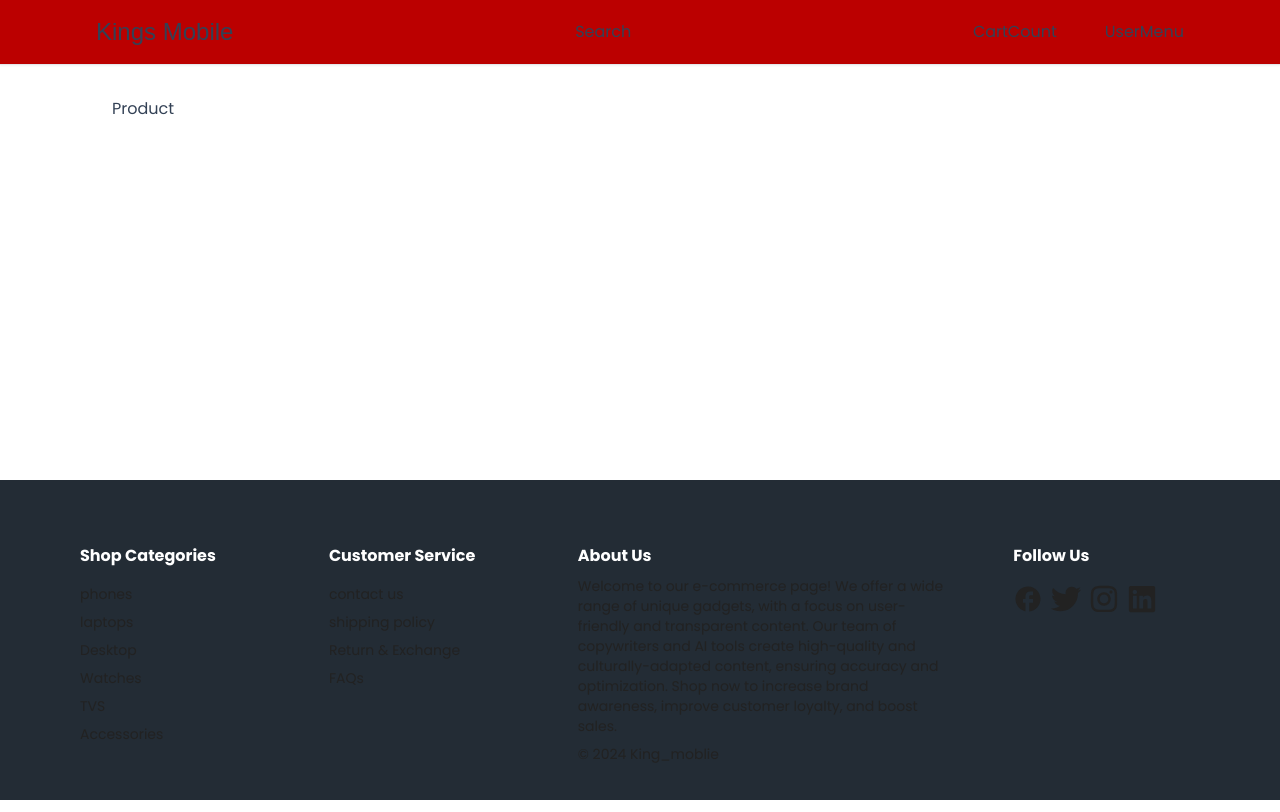
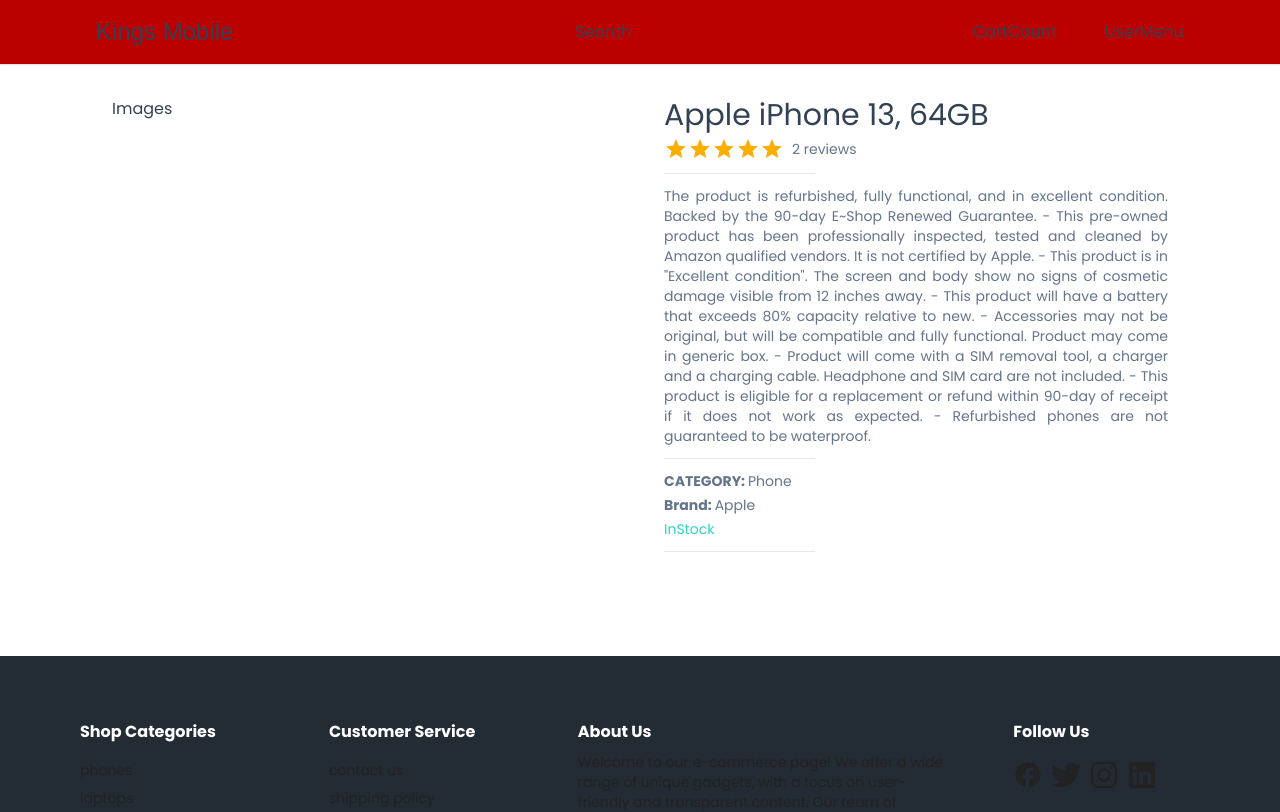
Before and after one commit to okoid721/Phone_Eccomerce, a Next.js app in the folder phone-eccomerce/: page /product/1 in a window 1280 px wide. Shown: the top 812 px of the page. Built offline with nearby package versions, Linux system fonts and the light colour scheme; a web font is replaced by a local one.

Commit message:
eccomerce

```diff
--- a/phone-eccomerce/app/product/[productId]/ProductDetails.tsx
+++ b/phone-eccomerce/app/product/[productId]/ProductDetails.tsx
@@ -1,9 +1,47 @@
+'use client';
+import { Rating } from '@mui/material';
 import React from 'react';
 interface ProductDetailsProps {
   product: any;
 }
+
+const Horizontal = () => {
+  return <hr className="w-[30%] my-2" />;
+};
+
 const ProductDetails: React.FC<ProductDetailsProps> = ({ product }) => {
-  return <div>Product</div>;
+  const productRating =
+    product.reviews.reduce((acc: number, item: any) => item.rating + acc, 0) /
+    product.reviews.length;
+  return (
+    <div className=" grid grid-cols-1 md:grid-cols-2 gap-12 ">
+      <div>Images</div>
+      <div className=" flex flex-col gap-1 text-slate-500 text-sm">
+        <h2 className=" text-3xl font-medium text-slate-700">
+          {product?.name}
+        </h2>
+        <div className=" flex items-center gap-2">
+          <Rating value={productRating} readOnly />
+          <div>{product.reviews.length} reviews</div>
+        </div>
+        <Horizontal />
+        <div className=" text-justify">{product.description}</div>
+        <Horizontal />
+        <div>
+          <span className=" font-semibold">CATEGORY: </span>
+          {product.category}
+        </div>
+        <div>
+          <span className=" font-semibold">Brand: </span>
+          {product.brand}
+        </div>
+        <div className={product.inStock ? 'text-teal-400' : 'text-red-600'}>
+          {product.inStock ? 'InStock' : 'Out Of Stock'}{' '}
+        </div>
+        <Horizontal />
+      </div>
+    </div>
+  );
 };
 
 export default ProductDetails;
--- a/phone-eccomerce/app/product/[productId]/page.tsx
+++ b/phone-eccomerce/app/product/[productId]/page.tsx
@@ -12,7 +12,7 @@
   return (
     <div className=" p-8">
       <Containers>
-        <ProductDetails />
+        <ProductDetails product={product} />
       </Containers>
     </div>
   );
```
